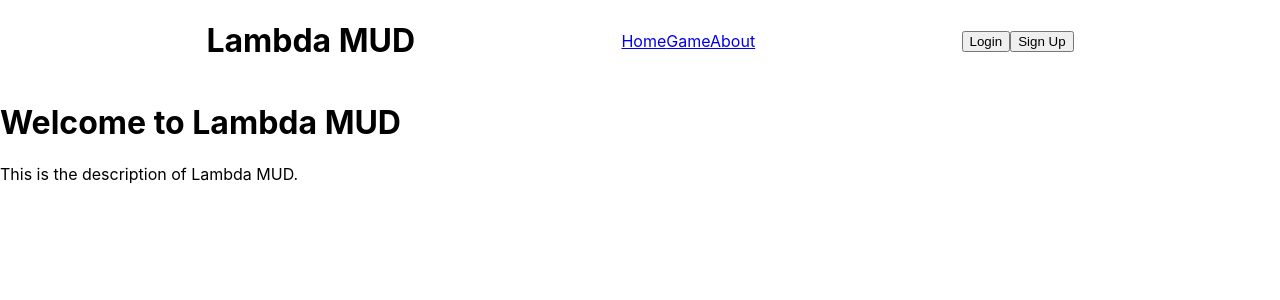
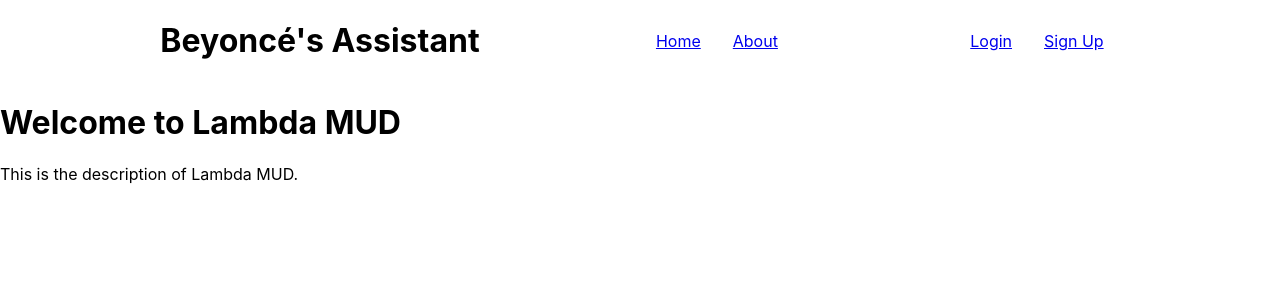
Before and after one commit to Online-Game-CS/CS-Build-Week-1-Frontend, a React (Create React App) app: page / in a window 1280 px wide. Shown: the top 300 px of the page. Built offline with nearby package versions, Linux system fonts and the light colour scheme; the HTML template or start-up script is replaced by a standard one.

Commit message:
finished up routing, altered nav bar to display the correct items depending on auth state, push to home if not logged in

```diff
--- a/src/components/loginForm/LoginForm.jsx
+++ b/src/components/loginForm/LoginForm.jsx
@@ -5,7 +5,7 @@ import { withFormik, Form, Field } from "formik";
 import * as Yup from "yup";
 import { login } from '../../state/actions/auth';
 
-function FormTemplate({ touched, errors, onboard }) {
+function FormTemplate({ touched, errors, auth }) {
   return (
     <div>
       <h1> Login</h1>
@@ -15,7 +15,6 @@ function FormTemplate({ touched, errors, onboard }) {
           <Field
             type="text"
             name="username"
-            class="input"
             placeholder="Username"
           />
         </div>
@@ -24,12 +23,11 @@ function FormTemplate({ touched, errors, onboard }) {
           <Field
             type="password"
             name="password"
-            class="input"
             placeholder="Password"
           />
         </div>
         { // If credentials are invalid:
-          (onboard.error && onboard.error.response && onboard.error.response.status === 401) &&
+          (auth.error && auth.error.response && auth.error.response.status === 401) &&
             <div className="error-message">
                 <p>Invalid credentials. Please try again.</p>
             </div>
@@ -40,7 +38,7 @@ function FormTemplate({ touched, errors, onboard }) {
       </Form>
         <p>
           <Link to="/register" style={{ textDecoration: "none" }}>
-            <p> Register</p>
+            Register
           </Link>{" "}
         </p>
     </div>
--- a/src/components/nav/index.jsx
+++ b/src/components/nav/index.jsx
@@ -1,30 +1,43 @@
 import React from 'react';
+import { connect } from 'react-redux';
 import styled from 'styled-components';
-import { NavLink } from 'react-router-dom';
+import { NavLink, withRouter } from 'react-router-dom';
 
-const NavBar = () => {
+
+import { logout } from '../../state/actions/auth';
+
+const NavBar = ({ auth: { isLoggedIn }, logout, history }) => {
 	return (
 		<NavContainer>
-			<h1>Lambda MUD</h1>
+			<h1>Beyoncé&apos;s Assistant</h1>
 			<div>
 				<NavLink to="/">Home</NavLink>
-				<NavLink to="/game">Game</NavLink>
 				<NavLink to="/about">About</NavLink>
+				{isLoggedIn && <NavLink to="/game">Game</NavLink>}
 			</div>
-
-			<div>
-				<button type="button">Login</button>
-				<button type="button">Sign Up</button>
-			</div>
+			{isLoggedIn ? (
+				<button type="button" onClick={() => logout(history)}>
+					Logout
+				</button>
+			) : (
+				<div>
+					<NavLink to="/login">Login</NavLink>
+					<NavLink to="/register">Sign Up</NavLink>
+				</div>
+			)}
 		</NavContainer>
 	);
 };
 
-export default NavBar;
+export default withRouter(connect(state => state, { logout })(NavBar));
 
 const NavContainer = styled.div`
 	display: flex;
 	flex-direction: row;
 	justify-content: space-evenly;
 	align-items: center;
+
+	a {
+		padding: 1rem;
+	}
 `;
--- a/src/components/registerForm/RegisterForm.jsx
+++ b/src/components/registerForm/RegisterForm.jsx
@@ -15,7 +15,6 @@ function FormTemplate({ touched, errors }) {
           <Field
             type="text"
             name="username"
-            class="input"
             placeholder="Username"
           />
         </div>
@@ -24,7 +23,7 @@ function FormTemplate({ touched, errors }) {
           <Field
             type="password"
             name="password1"
-            class="input"
+
             placeholder="password"
           />
         </div>
@@ -33,7 +32,6 @@ function FormTemplate({ touched, errors }) {
           <Field
             type="password"
             name="password2"
-            class="input"
             placeholder="confirm password"
           />
         </div>
--- a/src/components/world/index.jsx
+++ b/src/components/world/index.jsx
@@ -1,23 +1,31 @@
 import React from 'react';
-import styled from 'styled-components'
+import { connect } from 'react-redux';
+import { withRouter } from 'react-router-dom';
+import styled from 'styled-components';
 import { MAP_WIDTH, MAP_HEIGHT } from '../../utils/constants';
 import Player from '../player';
 import Map from '../map';
 
-const World = () => {
+const World = ({ auth: { isLoggedIn }, history }) => {
 	return (
+		<div>
+			{isLoggedIn ? (
 				<WorldDiv>
 					<Map />
 					<Player />
 				</WorldDiv>
+			) : (
+				history.push('/')
+			)}
+		</div>
 	);
 };
 
-export default World;
+export default withRouter(connect(state => state)(World));
 
 const WorldDiv = styled.div`
 	position: relative;
 	width: ${MAP_WIDTH}px;
 	height: ${MAP_HEIGHT}px;
 	margin: 20px auto;
-`
+`;
--- a/src/state/actions/auth.js
+++ b/src/state/actions/auth.js
@@ -1,15 +1,15 @@
-import * as types from "../types";
-import { Axios } from "../../utils/axios";
+import * as types from '../types';
+import { Axios } from '../../utils/axios';
 
 export const register = (credentials, history) => dispatch => {
 	dispatch({ type: types.REQUEST_START });
 	Axios()
 		.post(`${process.env.REACT_APP_API_BASE_URL}api/registration/`, credentials)
 		.then(res => {
-      localStorage.setItem("username", res.data.username);
-      localStorage.setItem("token", res.data.token);
+			localStorage.setItem('username', res.data.username);
+			localStorage.setItem('token', res.data.token);
 			dispatch({ type: types.REGISTER_SUCCESS, payload: res.data });
-      history.push("/");
+			history.push('/');
 		})
 		.catch(error => {
 			dispatch({ type: types.REGISTER_FAILURE, payload: error.message });
@@ -21,17 +21,18 @@ export const login = (credentials, history) => dispatch => {
 	Axios()
 		.post(`${process.env.REACT_APP_API_BASE_URL}api/login/`, credentials)
 		.then(res => {
-      localStorage.setItem("username", res.data.username);
-      localStorage.setItem("token", res.data.token);
+			localStorage.setItem('username', res.data.username);
+			localStorage.setItem('token', res.data.token);
 			dispatch({ type: types.LOGIN_SUCCESS, payload: res.data });
-      history.push("/");
+			history.push('/');
 		})
 		.catch(error => {
 			dispatch({ type: types.LOGIN_FAILURE, payload: error });
 		});
 };
 
-export const logout = () => {
+export const logout = (history) => {
 	localStorage.clear();
+	history.push('/')
 	return { type: types.LOGOUT };
 };
--- a/src/state/reducers/auth.js
+++ b/src/state/reducers/auth.js
@@ -1,10 +1,10 @@
-import * as types from "../types";
+import * as types from '../types';
 
 const initialState = {
-  user_id: localStorage.getItem("userID") || "",
-  username: localStorage.getItem("username") || "",
-  token: localStorage.getItem("token") || "",
-  message: "",
+	user_id: localStorage.getItem('userID') || '',
+	username: localStorage.getItem('username') || '',
+	token: localStorage.getItem('token') || '',
+	message: '',
 	error: {},
 	isFetching: false,
 	isLoggedIn: false
@@ -16,7 +16,7 @@ const authReducer = (state = initialState, action) => {
 			return {
 				...state,
 				isFetching: true,
-          error: ""
+				error: ''
 			};
 		case types.REGISTER_SUCCESS:
 			return {
@@ -50,6 +50,11 @@ const authReducer = (state = initialState, action) => {
 				isFetching: false,
 				isLoggedIn: false
 			};
+		case types.LOGOUT:
+			return {
+				...state,
+				isLoggedIn: false
+			};
 		default:
 			return state;
 	}
```
Also changed, not shown: .eslintrc.js. Lines whose indentation alone changed are shown as unchanged.
